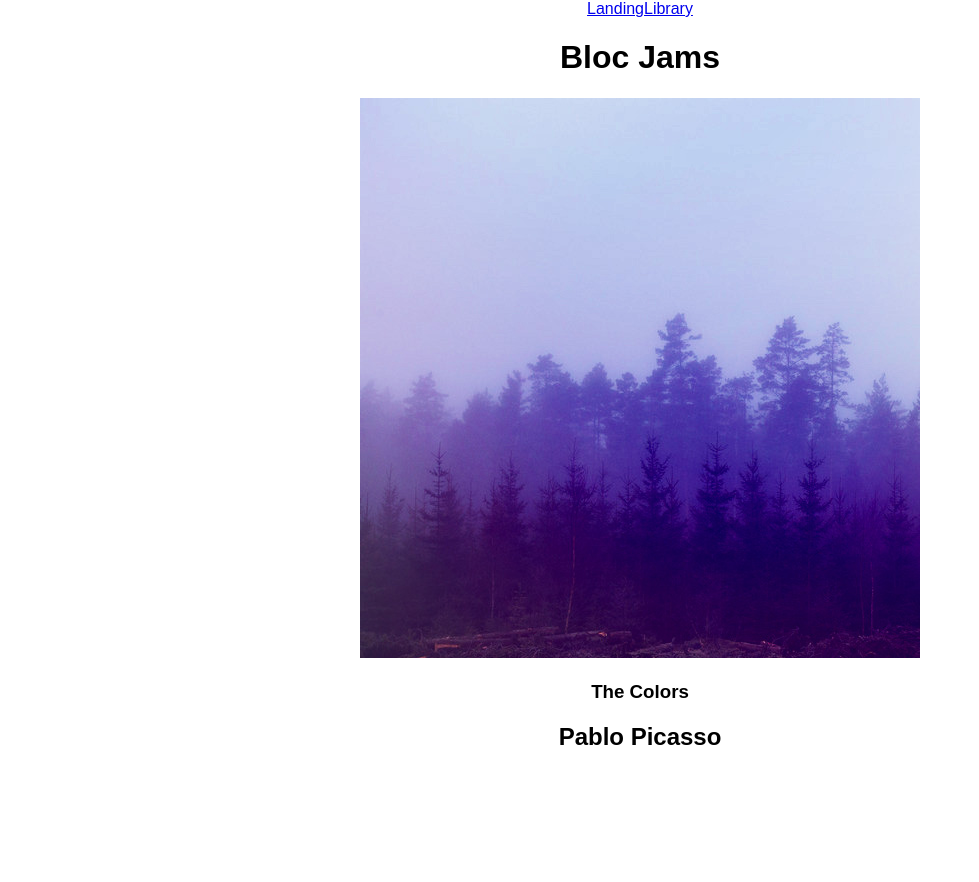
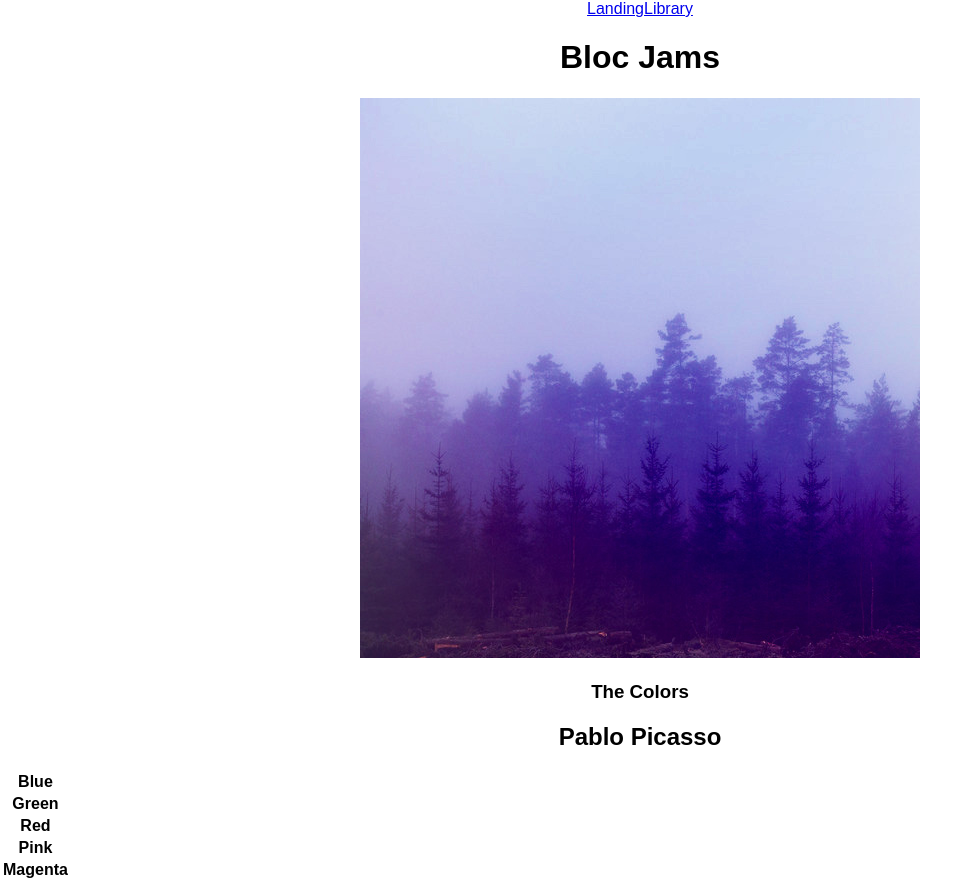
Before and after one commit to jmorandarte2/bloc-jams-react, a React (Create React App) app in the folder bloc-jams-react/: page /album/the-colors in a window 1280 px wide. Shown: the whole page, without its empty margins (0-979 px from the left). Before the commit the page ends 800 px from the top, so only its background shows below. Built offline with nearby package versions, Linux system fonts and the light colour scheme.

Commit message:
Assignment 6 Album: Completed

```diff
--- a/bloc-jams-react/src/components/Album.js
+++ b/bloc-jams-react/src/components/Album.js
@@ -32,6 +32,12 @@ class Album extends Component{
              <col id="song-duration-column" />
            </colgroup>
            <tbody>
+             {this.state.album.songs.map( (song, index)=>
+             <tr key = {index}>
+             <th>{song.title}</th>
+             </tr>
+             )}
+
            </tbody>
          </table>
       </section>
```
